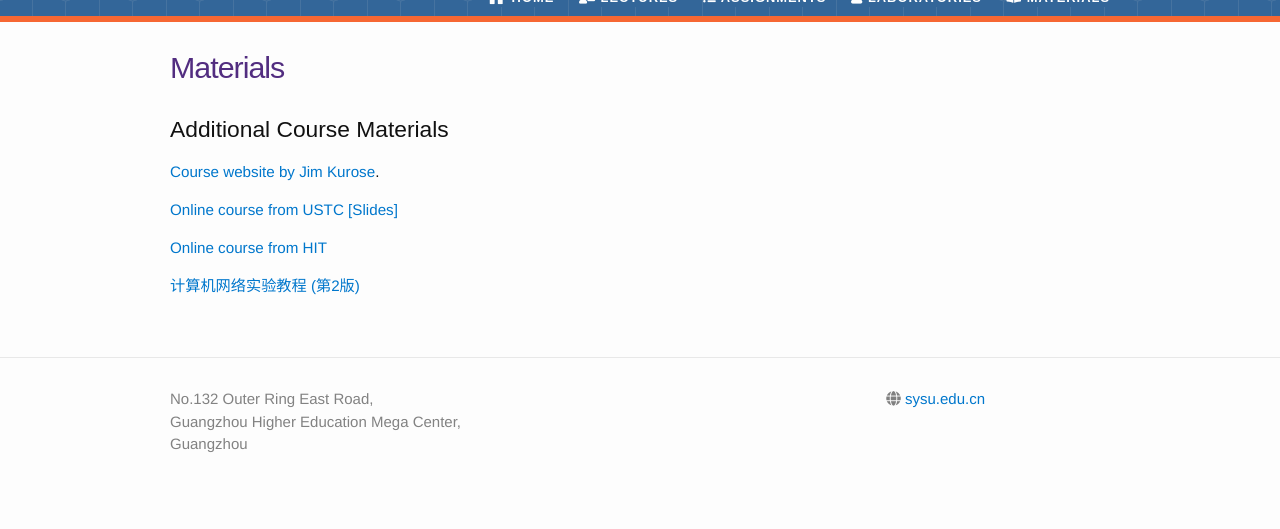
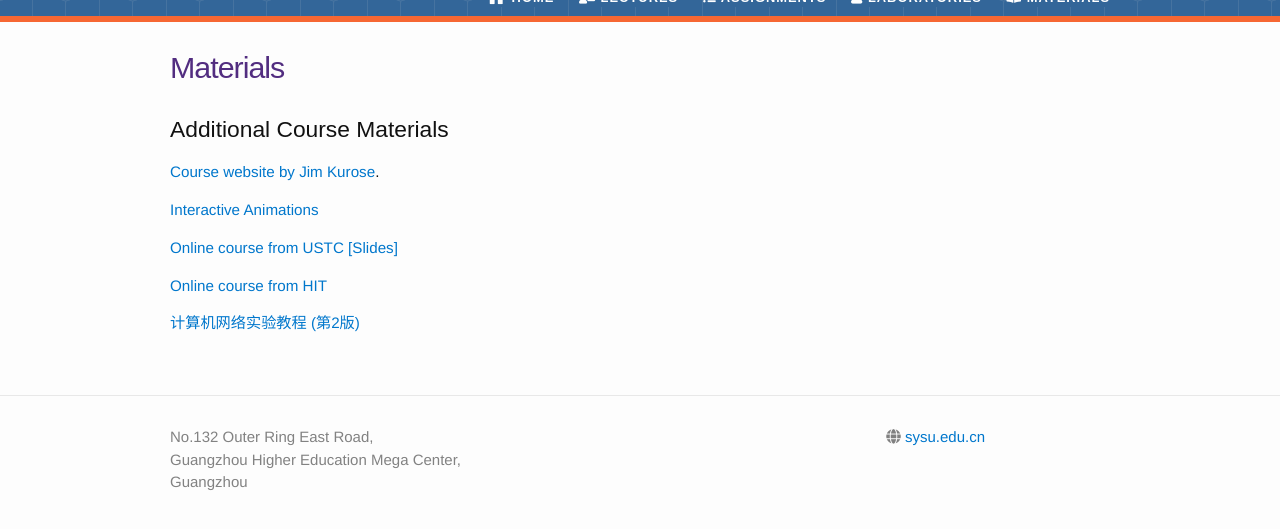
Before and after one commit to huangqy89/cn-2026, a Jekyll site: the page built from materials.md, in a window 1280 px wide, cut to the strip 124-653 px from the top of the page. Built offline with Jekyll 4.4.1, drawn with Linux system fonts in a browser that asks for light colours; nearby versions of some CDN libraries; some web fonts are replaced.

Commit message:
Update materials.md

```diff
--- a/materials.md
+++ b/materials.md
@@ -8,6 +8,8 @@ permalink: /materials/
 
 [Course website by Jim Kurose](https://gaia.cs.umass.edu/kurose_ross/index.php).
 
+[Interactive Animations](https://media.pearsoncmg.com/ph/php8/sites/ecs/ecs_kurose_compnetwork_8/cw/#interactiveanimations)
+
 [Online course from USTC](https://www.bilibili.com/video/BV1JV411t7ow/?share_source=copy_web&vd_source=aa6451f6e14c3ab9b1d86b1c2c7e09ee) [[Slides]](https://pan.quark.cn/s/6e46949d86ec)
 
 [Online course from HIT](https://www.bilibili.com/video/BV1FS4y1Y7Qe?spm_id_from=333.1387.collection.video_card.click)
```
